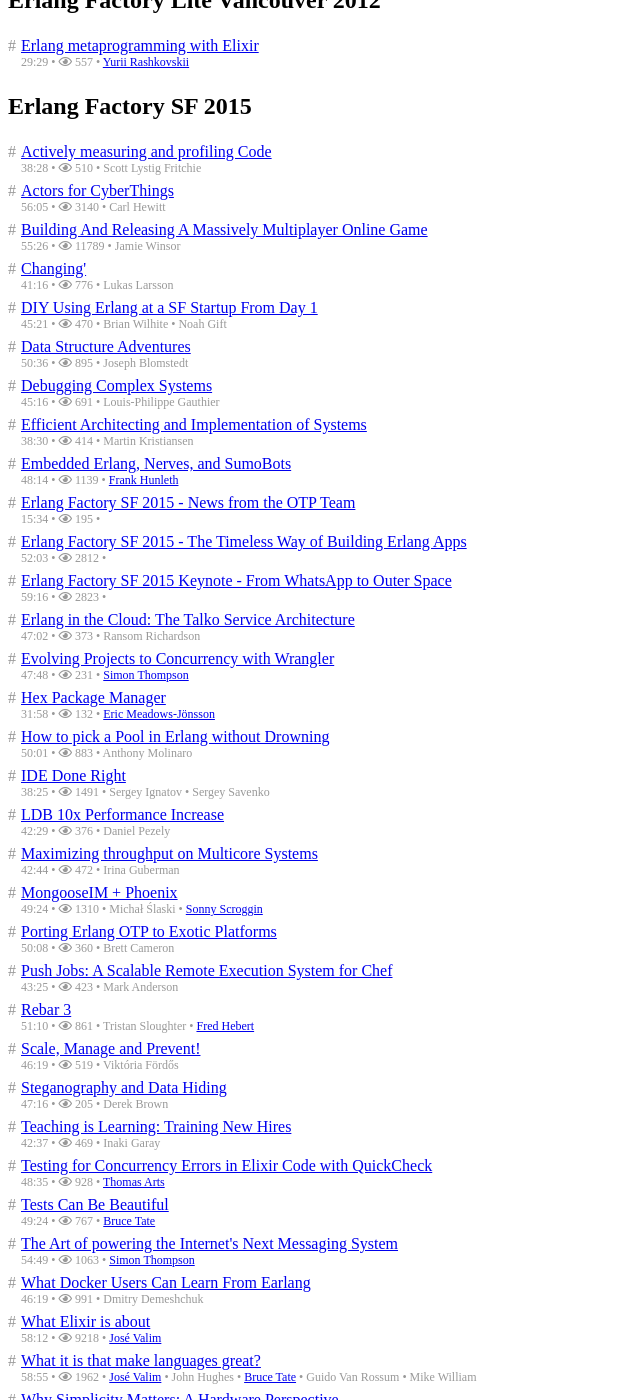
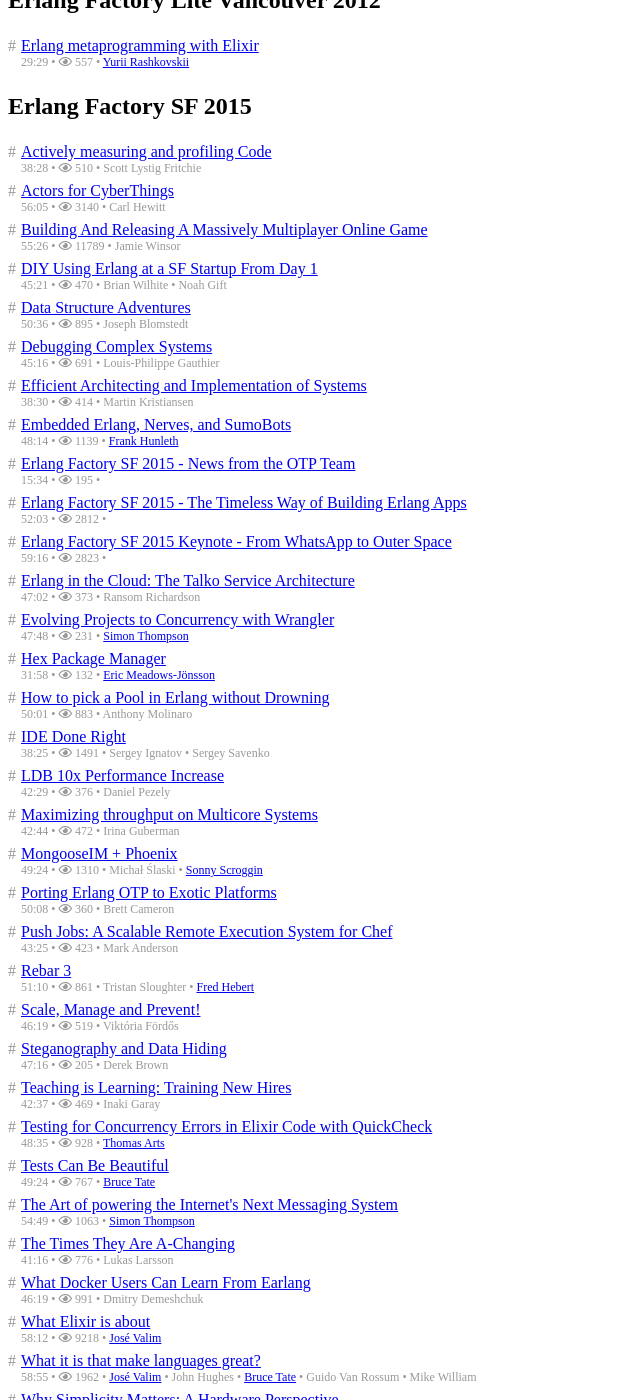
Before and after one commit to gmile/everyelixirvideo.page, a Jekyll site: the page built from index.html, in a window 1280 px wide and 1400 px high, scrolled down 22097 px. Shown: the whole window, without its empty margins (0-640 px from the left). Built offline with Jekyll 4.4.1, drawn with Linux system fonts in a browser that asks for light colours; nearby versions of some CDN libraries.

Commit message:
Fix talk title

```diff
--- a/_data/erlang_factory_sf_2015.yaml
+++ b/_data/erlang_factory_sf_2015.yaml
@@ -138,7 +138,7 @@
   video_view_count: 895
   video_duration_seconds: 3036
 - video_id: gfsc2MyP8p8
-  talk_title: Changing'
+  talk_title: The Times They Are A-Changing
   speakers:
   - lukas_larsson
   conference: erlang_factory_sf_2015
```
